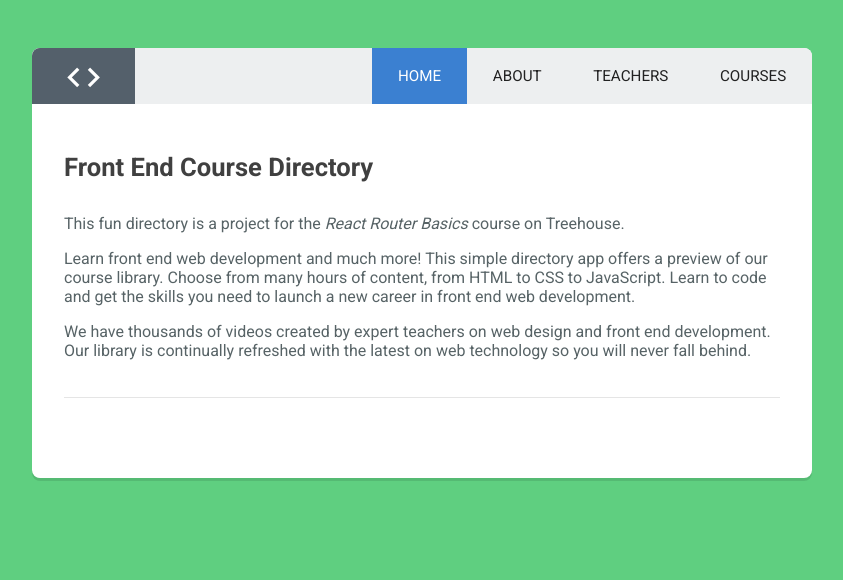
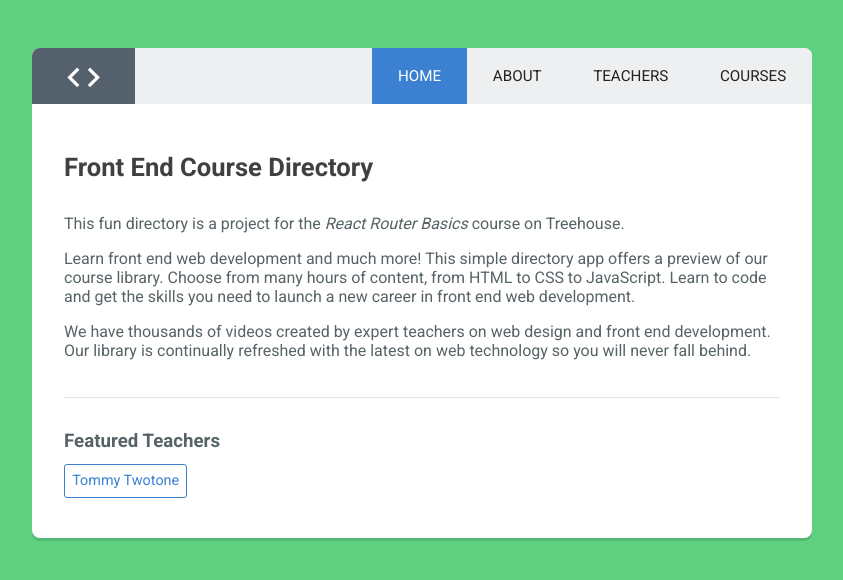
Before and after one commit to mcnishthomas/course-directory, a React (Create React App) app: page / in a window 1280 px wide. Shown: the top 580 px of the page, without its empty margins (218-1061 px from the left). Built offline with nearby package versions, Linux system fonts and the light colour scheme.

Commit message:
added featured teachers section

```diff
--- a/src/components/App.js
+++ b/src/components/App.js
@@ -22,7 +22,7 @@
         <Route exact path="/" component={Home} />
         <Route path="/about" render={() => <About title='About' />} />
         <Route exact path="/teachers" component={Teachers} />
-        <Route path="/teachers/:topic/:name" component={Featured} />
+        <Route path="/teachers/:topic/:fname-:lname" component={Featured} />
         <Route path="/courses" component={Courses} />
         <Route component={NotFound} />
       </Switch>
--- a/src/components/Featured.js
+++ b/src/components/Featured.js
@@ -1,7 +1,7 @@
 import React from 'react';
 
 const Featured = ({ match }) => {
-  let name = match.params.name;
+  let name = `${match.params.fname} ${match.params.lname}`
   let topic = match.params.topic;
 
   return (
--- a/src/components/Home.js
+++ b/src/components/Home.js
@@ -1,4 +1,5 @@
 import React, { Component } from 'react';
+import { Link } from 'react-router-dom';
 
 class Home extends Component {
 
@@ -10,7 +11,8 @@
         <p>Learn front end web development and much more! This simple directory app offers a preview of our course library. Choose from many hours of content, from HTML to CSS to JavaScript. Learn to code and get the skills you need to launch a new career in front end web development.</p>
         <p>We have thousands of videos created by expert teachers on web design and front end development. Our library is continually refreshed with the latest on web technology so you will never fall behind.</p>
         <hr />
-
+        <h3>Featured Teachers</h3>
+        <Link to="teachers/HTML/Tommy-Twotone">Tommy Twotone</Link>
       </div>
     );
   }
```
